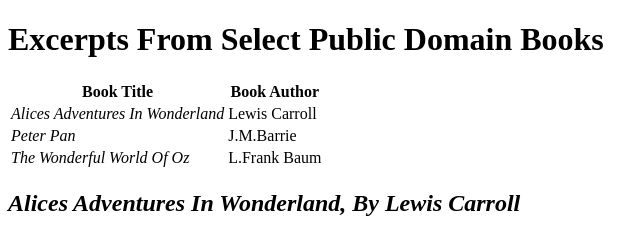
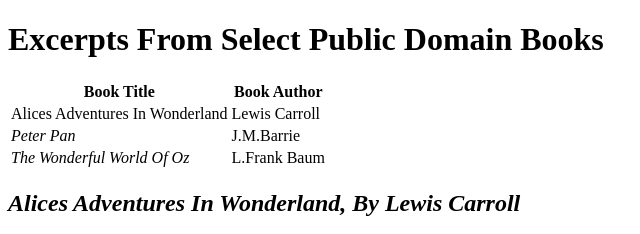
Before and after one commit to kingbabar8123/Lab3, a plain HTML site: page index.html in a window 1280 px wide. Shown: the top 234 px of the page, 0-640 px from the left. Drawn offline with Linux system fonts and the light colour scheme.

Commit message:
Update index.html
more fixes

```diff
--- a/index.html
+++ b/index.html
@@ -12,7 +12,7 @@
       <th>Book Author</th>
      </tr>
      <tr>
-       <td><em>Alices Adventures In Wonderland</td></em>
+       <em><td>Alices Adventures In Wonderland</td></em>
        <td>Lewis Carroll</td>
      </tr>
      <tr>
```
